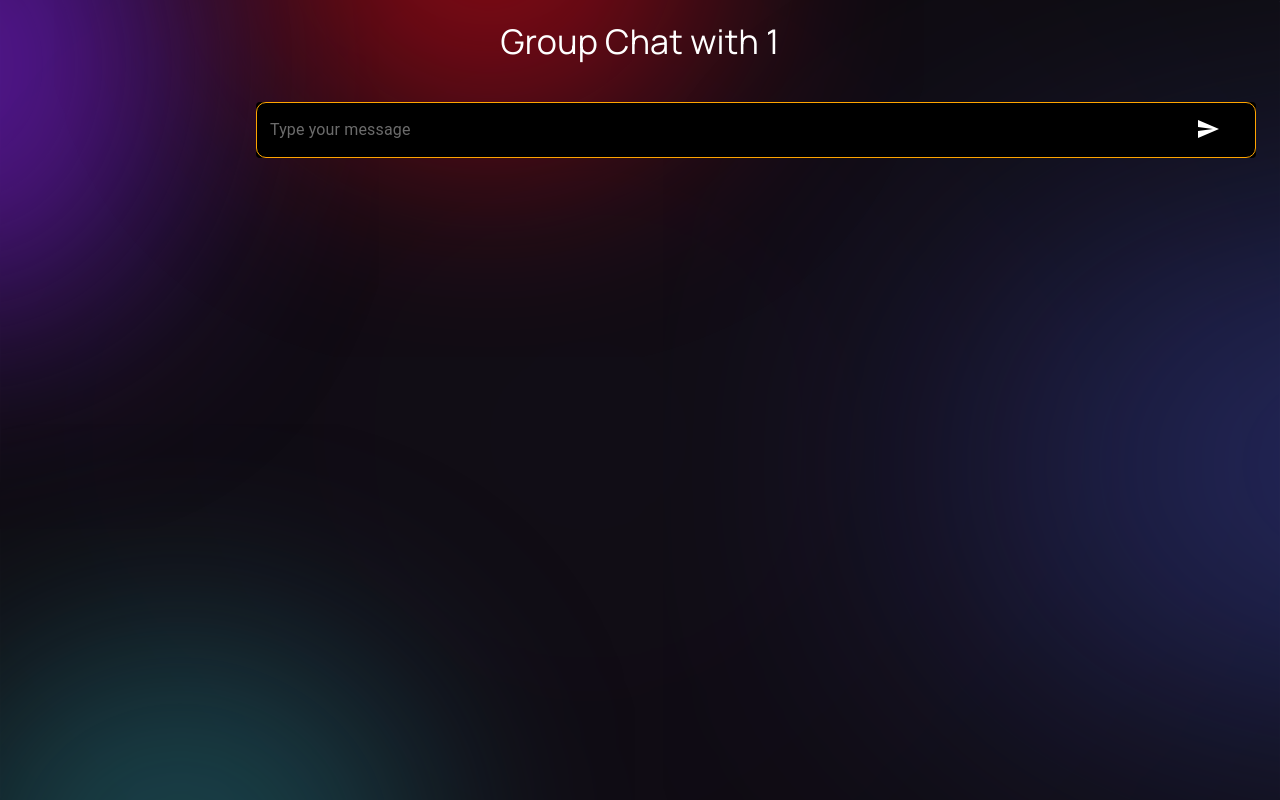
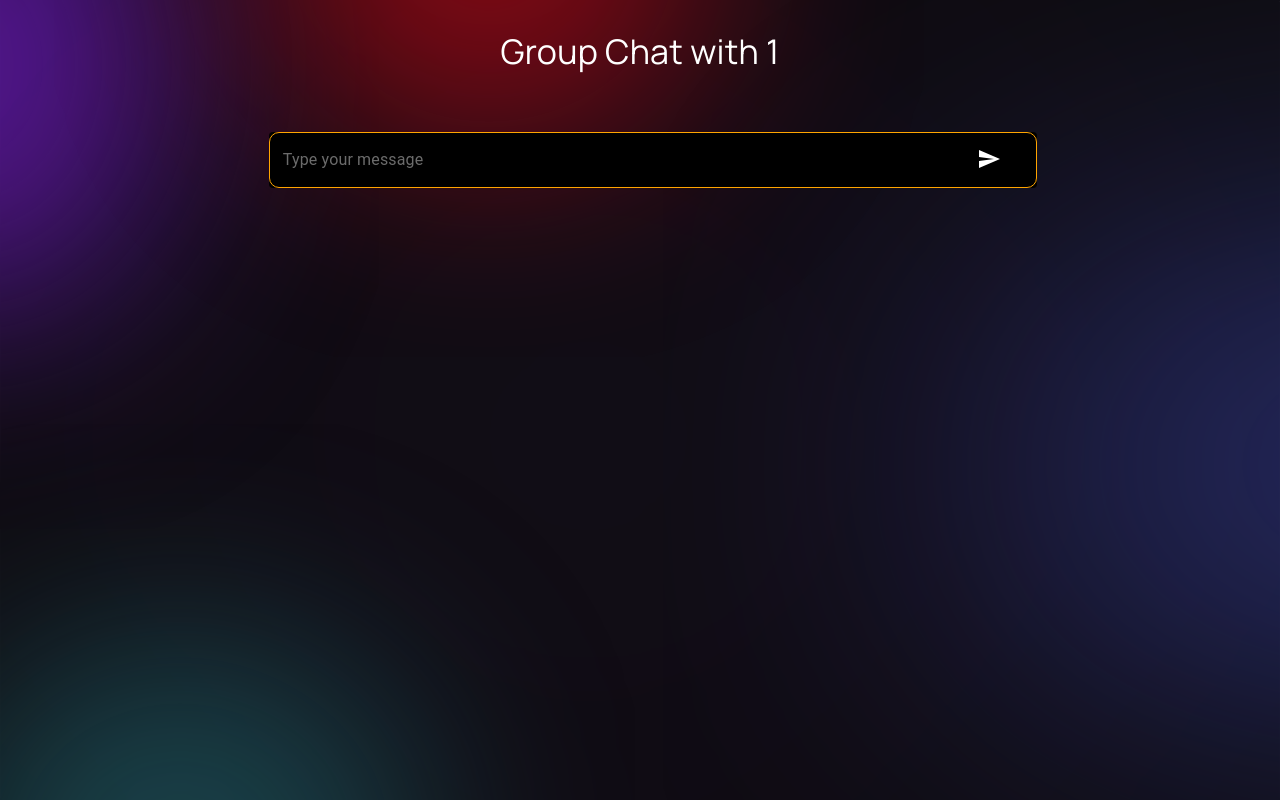
Before and after one commit to Swapnita06/Cortex, a React (Create React App) app in the folder frontend/: page /group-chat/1 in a window 1280 px wide. Built offline with nearby package versions, Linux system fonts and the light colour scheme.

Commit message:
finally done!

```diff
--- a/frontend/src/pages/Chat.css
+++ b/frontend/src/pages/Chat.css
@@ -13,3 +13,23 @@
   height: 40px;
   background-color: #fff;
 }
+
+/* Add this to your Chat.css file */
+.chat-history {
+  /* existing styles */
+  max-height: 70vh;
+  overflow-y: auto;
+  padding: 10px;
+  border-radius: 10px;
+}
+
+/* Hide scrollbar for Chrome, Safari, and Opera */
+.chat-history::-webkit-scrollbar {
+  display: none;
+}
+
+/* Hide scrollbar for IE, Edge, and Firefox */
+.chat-history {
+  -ms-overflow-style: none; /* IE and Edge */
+  scrollbar-width: none; /* Firefox */
+}
--- a/frontend/src/pages/Chat.jsx
+++ b/frontend/src/pages/Chat.jsx
@@ -1,4 +1,4 @@
-import React, { useState, useEffect } from 'react';
+import React, { useState, useEffect, useRef } from 'react';
 import axios from 'axios';
 import { useParams } from 'react-router-dom';
 import { TextField, Button, Box, Typography } from '@mui/material';
@@ -22,11 +22,17 @@ const Chat = () => {
   const [message, setMessage] = useState('');
   const [error, setError] = useState('');
   const [chatHistory, setChatHistory] = useState([]);
+  const chatHistoryRef = useRef(null);
 
   useEffect(() => {
-    // Fetch chat history or any initial data on component mount
     fetchChatHistory();
   }, []);
+
+  useEffect(() => {
+    if (chatHistoryRef.current) {
+      chatHistoryRef.current.scrollTop = chatHistoryRef.current.scrollHeight;
+    }
+  }, [chatHistory]);
 
   const fetchChatHistory = () => {
     // Implement fetching chat history if needed
@@ -47,7 +53,7 @@ const Chat = () => {
     }
 
     axios
-      .post(`http://localhost:5000/single_chat/${modelName.replace(/\s+/g, '_').toLowerCase()}`, { message })
+      .post(`https://cortex-rnd0.onrender.com/single_chat/${modelName.replace(/\s+/g, '_').toLowerCase()}`, { message })
       .then((response) => {
         console.log('Chat response:', response.data);
         const newMessage = {
@@ -112,6 +118,7 @@ const Chat = () => {
       {/* Chat history */}
       <Box
         className="chat-history"
+        ref={chatHistoryRef}
         sx={{
           display: 'flex',
           flexDirection: 'column',
@@ -120,6 +127,11 @@ const Chat = () => {
           gap: '20px',
           width: '60%',
           marginLeft: '20%',
+          maxHeight: '70vh',
+          overflowY: 'auto',
+          padding: '10px',
+          borderRadius: '10px',
+
         }}
       >
         {chatHistory.map((messageData, index) => (
@@ -153,7 +165,7 @@ const Chat = () => {
                 width: '100%',
               }}
             >
-               {getModelIcon(modelName)}
+              {getModelIcon(modelName)}
               <Box
                 sx={{
                   borderRadius: '24px',
@@ -168,14 +180,13 @@ const Chat = () => {
               >
                 <ReactMarkdown>{messageData.modelResponse}</ReactMarkdown>
               </Box>
-
             </Box>
           </React.Fragment>
         ))}
       </Box>
 
       {/* Message input and send button */}
-      <Box className="chat-container" sx={{ display: 'flex', marginLeft: '19%' }}>
+      <Box className="chat-container" sx={{ display: 'flex', marginLeft: '21%', marginTop: '40px', width: '60%' }}>
         <TextField
           fullWidth
           placeholder="Type your message"
@@ -209,13 +220,13 @@ const Chat = () => {
             '&::placeholder': {
               color: 'yellow',
             },
-            marginTop: '60px', width:"920px"
+            marginTop: '-20px'
           }}
         />
         <Button
           className="send-button"
           onClick={handleSendMessage}
-          sx={{ bgcolor: 'transparent', marginLeft: '-80px', marginTop: '67px', color: "white" }}
+          sx={{ bgcolor: 'transparent', marginLeft: '-80px', marginTop: '-13px', color: "white" }}
         >
           <SendIcon />
         </Button>
--- a/frontend/src/pages/GroupChat.jsx
+++ b/frontend/src/pages/GroupChat.jsx
@@ -1,16 +1,50 @@
-import React, { useState } from 'react';
+import React, { useState, useEffect, useRef } from 'react';
 import axios from 'axios';
 import { useParams } from 'react-router-dom';
 import { TextField, Button, Box, Typography } from '@mui/material';
 import SendIcon from '@mui/icons-material/Send';
+import ReactMarkdown from 'react-markdown';
 import AccountCircleIcon from '@mui/icons-material/AccountCircle';
-import './GroupChat.css'; // Import the CSS file
+import FitnessCenterIcon from '@mui/icons-material/FitnessCenter';
+import ShowChartIcon from '@mui/icons-material/ShowChart';
+import ScienceIcon from '@mui/icons-material/Science';
+import DrawIcon from '@mui/icons-material/Draw';
+import NewspaperIcon from '@mui/icons-material/Newspaper';
+import LocalHospitalIcon from '@mui/icons-material/LocalHospital';
+import EventIcon from '@mui/icons-material/Event';
+import ExploreIcon from '@mui/icons-material/Explore';
+import FaceRetouchingNaturalIcon from '@mui/icons-material/FaceRetouchingNatural';
+import AutoAwesomeIcon from '@mui/icons-material/AutoAwesome';
+import './Chat.css'; // Import the CSS file
 
 const GroupChat = () => {
   const { modelNames } = useParams(); // Extract modelNames from route parameters
   const [message, setMessage] = useState('');
   const [error, setError] = useState('');
   const [chatHistory, setChatHistory] = useState([]);
+  const chatHistoryRef = useRef(null);
+
+  useEffect(() => {
+    fetchChatHistory();
+  }, []);
+
+  useEffect(() => {
+    if (chatHistoryRef.current) {
+      chatHistoryRef.current.scrollTop = chatHistoryRef.current.scrollHeight;
+    }
+  }, [chatHistory]);
+
+  const fetchChatHistory = () => {
+    // Implement fetching chat history if needed
+    // Example:
+    // axios.get(`http://localhost:5000/chat_history/${modelNames}`)
+    //   .then(response => {
+    //     setChatHistory(response.data.chatHistory);
+    //   })
+    //   .catch(error => {
+    //     console.error('Error fetching chat history:', error);
+    //   });
+  };
 
   const handleSendMessage = () => {
     if (message.trim() === '') {
@@ -19,7 +53,7 @@ const GroupChat = () => {
     }
 
     axios
-      .post('http://localhost:5000/group_chat', {
+      .post('https://cortex-rnd0.onrender.com/group_chat', {
         model_names: modelNames.split(',').map(name => name.toLowerCase().trim()),
         message,
       })
@@ -27,7 +61,7 @@ const GroupChat = () => {
         console.log('Group chat response:', response.data);
         const newMessage = {
           userMessage: message,
-          modelResponses: response.data.responses,
+          modelResponses: response.data.responses.map(response => response.replace(/TERMINATE/g, '')), // Remove the word "TERMINATE"
         };
         setChatHistory([...chatHistory, newMessage]);
         setMessage(''); // Clear message input after sending
@@ -37,21 +71,81 @@ const GroupChat = () => {
         setError('Failed to send message. Please try again.');
       });
   };
+
   const formatModelNameForDisplay = (name) => {
     return name.replace(/_/g, ' '); // Replace underscores with spaces
   };
 
+  const getModelIcon = (name) => {
+    switch (name.toLowerCase()) {
+      case 'personal_trainer':
+        return <FitnessCenterIcon style={{ color: 'white', marginRight: '20px' }} />;
+      case 'investment_advisor':
+        return <ShowChartIcon style={{ color: 'white', marginRight: '20px' }} />;
+      case 'scientist':
+        return <ScienceIcon style={{ color: 'white', marginRight: '20px' }} />;
+      case 'writer':
+        return <DrawIcon style={{ color: 'white', marginRight: '20px' }} />;
+      case 'news_editor':
+        return <NewspaperIcon style={{ color: 'white', marginRight: '20px' }} />;
+      case 'wellness_consultant':
+        return <LocalHospitalIcon style={{ color: 'white', marginRight: '20px' }} />;
+      case 'event_coordinator':
+        return <EventIcon style={{ color: 'white', marginRight: '20px' }} />;
+      case 'travel_coordinator':
+        return <ExploreIcon style={{ color: 'white', marginRight: '20px' }} />;
+      case 'creative_content_strategists':
+        return <FaceRetouchingNaturalIcon style={{ color: 'white', marginRight: '20px' }} />;
+      // Add cases for other models as needed
+      default:
+        return <AutoAwesomeIcon style={{ color: 'white', marginRight: '20px' }} />;
+    }
+  };
+
   return (
     <div className="single">
-      <Typography variant="h4" gutterBottom style={{ textAlign: 'center', paddingTop: '20px', fontFamily: 'Manrope', fontWeight: '400', color: 'white' }}>
+      <Typography
+        variant="h4"
+        gutterBottom
+        style={{
+          textAlign: 'center',
+          paddingTop: '30px',
+          fontFamily: 'Manrope',
+          fontWeight: '400',
+          color: 'white',
+        }}
+      >
         Group Chat with {formatModelNameForDisplay(modelNames.replace(',', ', '))}
       </Typography>
 
       {/* Chat history */}
-      <Box className="chat-history" sx={{ display: 'flex', flexDirection: 'column', alignItems: 'flex-start', marginTop: '20px', gap: '20px', width: '60%', marginLeft: '20%' }}>
+      <Box
+        className="chat-history"
+        ref={chatHistoryRef}
+        sx={{
+          display: 'flex',
+          flexDirection: 'column',
+          alignItems: 'flex-start',
+          marginTop: '20px',
+          gap: '20px',
+          width: '60%',
+          marginLeft: '20%',
+          maxHeight: '70vh',
+          overflowY: 'auto',
+          padding: '10px',
+          borderRadius: '10px',
+        }}
+      >
         {chatHistory.map((messageData, index) => (
           <React.Fragment key={index}>
             {/* User message */}
+            <Box
+              sx={{
+                display: 'flex',
+                alignItems: 'center',
+                alignSelf: 'flex-end',
+              }}
+            >
               <Box
                 sx={{
                   borderRadius: '10px',
@@ -59,27 +153,37 @@ const GroupChat = () => {
                   color: 'white',
                   padding: '10px',
                   maxWidth: '70%',
-                alignSelf: 'flex-end',
                 }}
               >
                 <Typography variant="body1">{messageData.userMessage}</Typography>
               </Box>
               <AccountCircleIcon sx={{ color: 'white', marginLeft: '10px' }} />
+            </Box>
             {/* Model responses */}
             {messageData.modelResponses.map((response, idx) => (
               <Box
                 key={idx}
                 sx={{
+                  display: 'flex',
+                  alignItems: 'center',
+                  width: '100%',
+                }}
+              >
+                {getModelIcon(modelNames.split(',')[idx])}
+                <Box
+                  sx={{
                     borderRadius: '24px',
-                  background: 'linear-gradient(0deg, #7F7F7F 0%, #7F7F7F 100%), rgba(57, 56, 56, 0.50)',
+                    background:
+                      'linear-gradient(0deg, #7F7F7F 0%, #7F7F7F 100%), rgba(57, 56, 56, 0.50)',
                     mixBlendMode: 'color-dodge',
-                  width: '100%',
+                    width: '80%',
                     padding: '15px',
                     fontFamily: 'Manrope',
                     color: 'white',
                   }}
                 >
-                <Typography variant="body1">{response}</Typography>
+                  <ReactMarkdown>{response}</ReactMarkdown>
+                </Box>
               </Box>
             ))}
           </React.Fragment>
@@ -87,12 +191,12 @@ const GroupChat = () => {
       </Box>
 
       {/* Message input and send button */}
-      <Box className="chat-container" sx={{ display: 'flex', marginLeft: '20%' }}>
+      <Box className="chat-container" sx={{ display: 'flex', marginLeft: '21%', marginTop: '40px', width: '60%' }}>
         <TextField
           fullWidth
           placeholder="Type your message"
           value={message}
-          onChange={e => setMessage(e.target.value)}
+          onChange={(e) => setMessage(e.target.value)}
           className="chat-input"
           sx={{
             '& .MuiInputBase-root': {
@@ -121,18 +225,21 @@ const GroupChat = () => {
             '&::placeholder': {
               color: 'yellow',
             },
-            marginTop: '20px',
+            marginTop: '-20px'
           }}
         />
         <Button
-
           className="send-button"
           onClick={handleSendMessage}
-          sx={{ bgcolor: 'black', marginLeft: '-80px', marginTop: '27px',color:"white" }}
+          sx={{ bgcolor: 'transparent', marginLeft: '-80px', marginTop: '-13px', color: "white" }}
         >
           <SendIcon />
         </Button>
-        {error && <Typography variant="subtitle2" color="error" className="error-message">{error}</Typography>}
+        {error && (
+          <Typography variant="subtitle2" color="error" className="error-message">
+            {error}
+          </Typography>
+        )}
       </Box>
     </div>
   );
--- a/frontend/src/pages/Home.jsx
+++ b/frontend/src/pages/Home.jsx
@@ -45,7 +45,7 @@ const Home = () => {
   }, []);
 
   const fetchModels = () => {
-    axios.get('http://localhost:5000/models')
+    axios.get('https://cortex-rnd0.onrender.com/models')
       .then(response => {
         const allModels = [...response.data.predefined_models, ...response.data.custom_models];
         setModels(allModels);
@@ -71,7 +71,7 @@ const Home = () => {
   };
 
   const handleCreate = () => {
-    axios.post('http://localhost:5000/create_model', currentAgent)
+    axios.post('https://cortex-rnd0.onrender.com/create_model', currentAgent)
       .then(response => {
         console.log(response.data.message);
         fetchModels(); // Refresh models after creating a new one
```
Also changed, not shown: frontend/src/pages/GroupChat.css (line endings or trailing spaces). Lines whose indentation alone changed are shown as unchanged.
